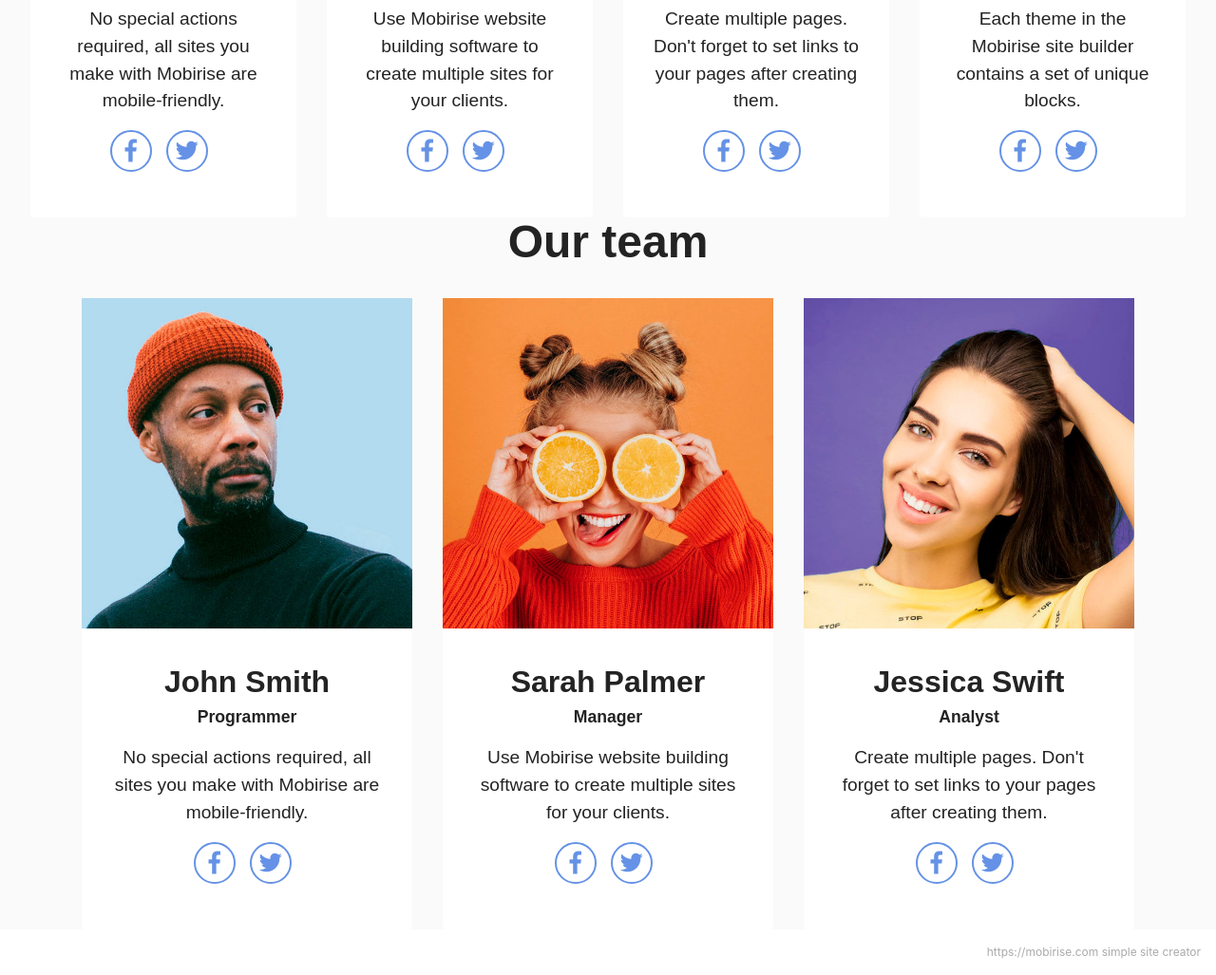
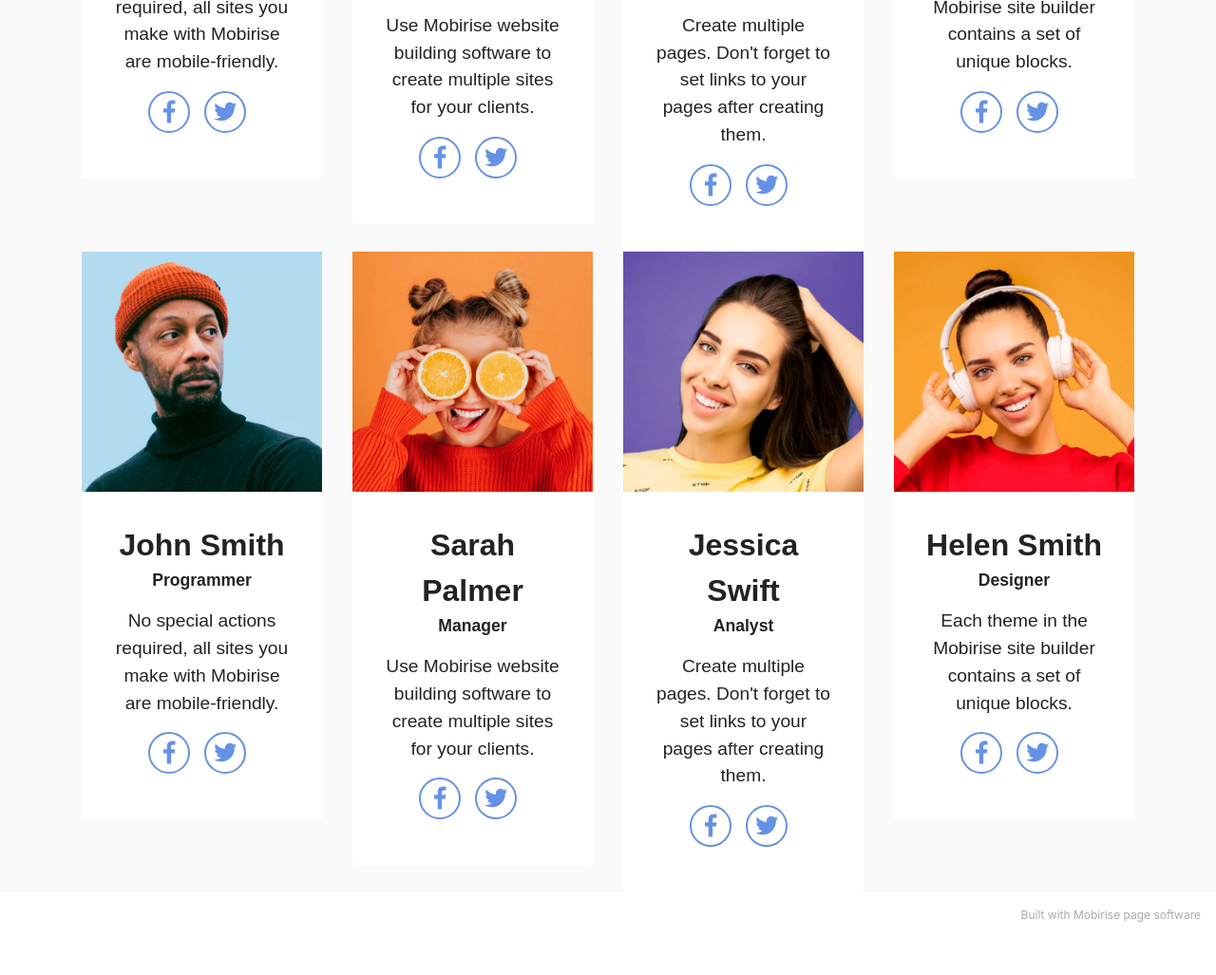
Before and after one commit to stevenwatterson/CR, a plain HTML site: page ourteam.html in a window 1280 px wide. Shown: the part 1146-2173 px from the top of the page at 95% size. After the commit the page ends 2134 px from the top, so only its background shows below. Drawn offline with Linux system fonts and the light colour scheme; a web font is replaced by a local one.

```diff
--- a/ourteam.html
+++ b/ourteam.html
@@ -65,12 +65,9 @@
 
 
 
-    <div class="container-fluid">
+    <div class="container">
         <div class="row justify-content-center">
-            <div class="col-12">
-                <h3 class="mbr-section-title mbr-fonts-style align-center mb-4 display-4"></h3>
 
-            </div>
             <div class="col-sm-6 col-lg-3">
                 <div class="card-wrap">
                     <div class="image-wrap">
@@ -218,12 +215,9 @@
 
 
 
-    <div class="container-fluid">
+    <div class="container">
         <div class="row justify-content-center">
-            <div class="col-12">
-                <h3 class="mbr-section-title mbr-fonts-style align-center mb-4 display-4"></h3>
 
-            </div>
             <div class="col-sm-6 col-lg-3">
                 <div class="card-wrap">
                     <div class="image-wrap">
@@ -373,13 +367,8 @@
 
     <div class="container">
         <div class="row justify-content-center">
-            <div class="col-12">
-                <h3 class="mbr-section-title mbr-fonts-style align-center mb-4 display-2">
-                    <strong>Our team</strong>
-                </h3>
 
-            </div>
-            <div class="col-sm-6 col-lg-4">
+            <div class="col-sm-6 col-lg-3">
                 <div class="card-wrap">
                     <div class="image-wrap">
                         <img src="assets/images/team1.jpg">
@@ -414,7 +403,7 @@
                 </div>
             </div>
 
-            <div class="col-sm-6 col-lg-4">
+            <div class="col-sm-6 col-lg-3">
                 <div class="card-wrap">
                     <div class="image-wrap">
                         <img src="assets/images/team2.jpg">
@@ -449,7 +438,7 @@
                 </div>
             </div>
 
-            <div class="col-sm-6 col-lg-4">
+            <div class="col-sm-6 col-lg-3">
                 <div class="card-wrap">
                     <div class="image-wrap">
                         <img src="assets/images/team3.jpg">
@@ -484,10 +473,43 @@
                 </div>
             </div>
 
+            <div class="col-sm-6 col-lg-3">
+                <div class="card-wrap">
+                    <div class="image-wrap">
+                        <img src="assets/images/team4.jpg">
+                    </div>
+                    <div class="content-wrap">
+                        <h5 class="mbr-section-title card-title mbr-fonts-style align-center m-0 display-5">
+                            <strong>Helen Smith</strong>
+                        </h5>
+                        <h6 class="mbr-role mbr-fonts-style align-center mb-3 display-4">
+                            <strong>Designer</strong>
+                        </h6>
+                        <p class="card-text mbr-fonts-style align-center display-7">
+                            Each theme in the Mobirise site builder contains a set of unique blocks.
+                        </p>
+                        <div class="social-row display-7">
+                            <div class="soc-item">
+                                <a href="https://www.facebook.com/Mobirise/" target="_blank">
+                                    <span class="mbr-iconfont socicon socicon-facebook"></span>
+                                </a>
+                            </div>
+                            <div class="soc-item">
+                                <a href="https://twitter.com/mobirise" target="_blank">
+                                    <span class="mbr-iconfont socicon socicon-twitter"></span>
+                                </a>
+                            </div>
 
+
+
+                        </div>
+
+                    </div>
+                </div>
+            </div>
         </div>
     </div>
-</section><section style="background-color: #fff; font-family: -apple-system, BlinkMacSystemFont, 'Segoe UI', 'Roboto', 'Helvetica Neue', Arial, sans-serif; color:#aaa; font-size:12px; padding: 0; align-items: center; display: flex;"><a href="https://mobirise.site/c" style="flex: 1 1; height: 3rem; padding-left: 1rem;"></a><p style="flex: 0 0 auto; margin:0; padding-right:1rem;"><a href="https://mobirise.site" style="color:#aaa;">https://mobirise.com</a> simple site creator</p></section><script src="assets/web/assets/jquery/jquery.min.js"></script>  <script src="assets/popper/popper.min.js"></script>  <script src="assets/tether/tether.min.js"></script>  <script src="assets/bootstrap/js/bootstrap.min.js"></script>  <script src="assets/smoothscroll/smooth-scroll.js"></script>  <script src="assets/dropdown/js/nav-dropdown.js"></script>  <script src="assets/dropdown/js/navbar-dropdown.js"></script>  <script src="assets/touchswipe/jquery.touch-swipe.min.js"></script>  <script src="assets/theme/js/script.js"></script>
+</section><section style="background-color: #fff; font-family: -apple-system, BlinkMacSystemFont, 'Segoe UI', 'Roboto', 'Helvetica Neue', Arial, sans-serif; color:#aaa; font-size:12px; padding: 0; align-items: center; display: flex;"><a href="https://mobirise.site/r" style="flex: 1 1; height: 3rem; padding-left: 1rem;"></a><p style="flex: 0 0 auto; margin:0; padding-right:1rem;">Built with Mobirise <a href="https://mobirise.site/j" style="color:#aaa;">page</a> software</p></section><script src="assets/web/assets/jquery/jquery.min.js"></script>  <script src="assets/popper/popper.min.js"></script>  <script src="assets/tether/tether.min.js"></script>  <script src="assets/bootstrap/js/bootstrap.min.js"></script>  <script src="assets/smoothscroll/smooth-scroll.js"></script>  <script src="assets/dropdown/js/nav-dropdown.js"></script>  <script src="assets/dropdown/js/navbar-dropdown.js"></script>  <script src="assets/touchswipe/jquery.touch-swipe.min.js"></script>  <script src="assets/theme/js/script.js"></script>
 
 
 </body>
```
Also changed, not shown: aboutus.html (+1 -1 lines), biographies.html (+1 -1 lines), careeropportunities.html (+1 -1 lines), contactus.html (+1 -1 lines), educationtraining.html (+1 -1 lines), index.html (+2 -2 lines), publications.html (+1 -1 lines), 1 other file.
